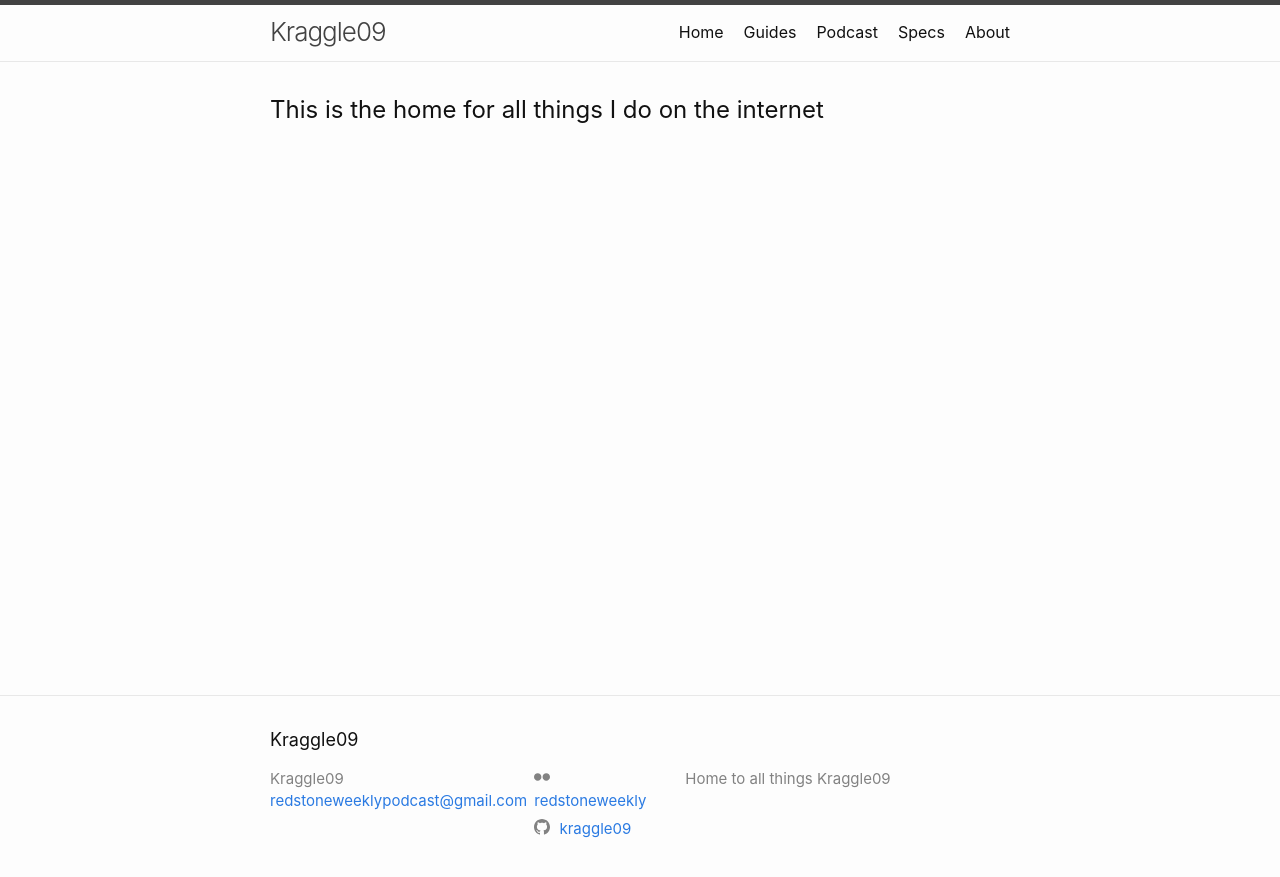
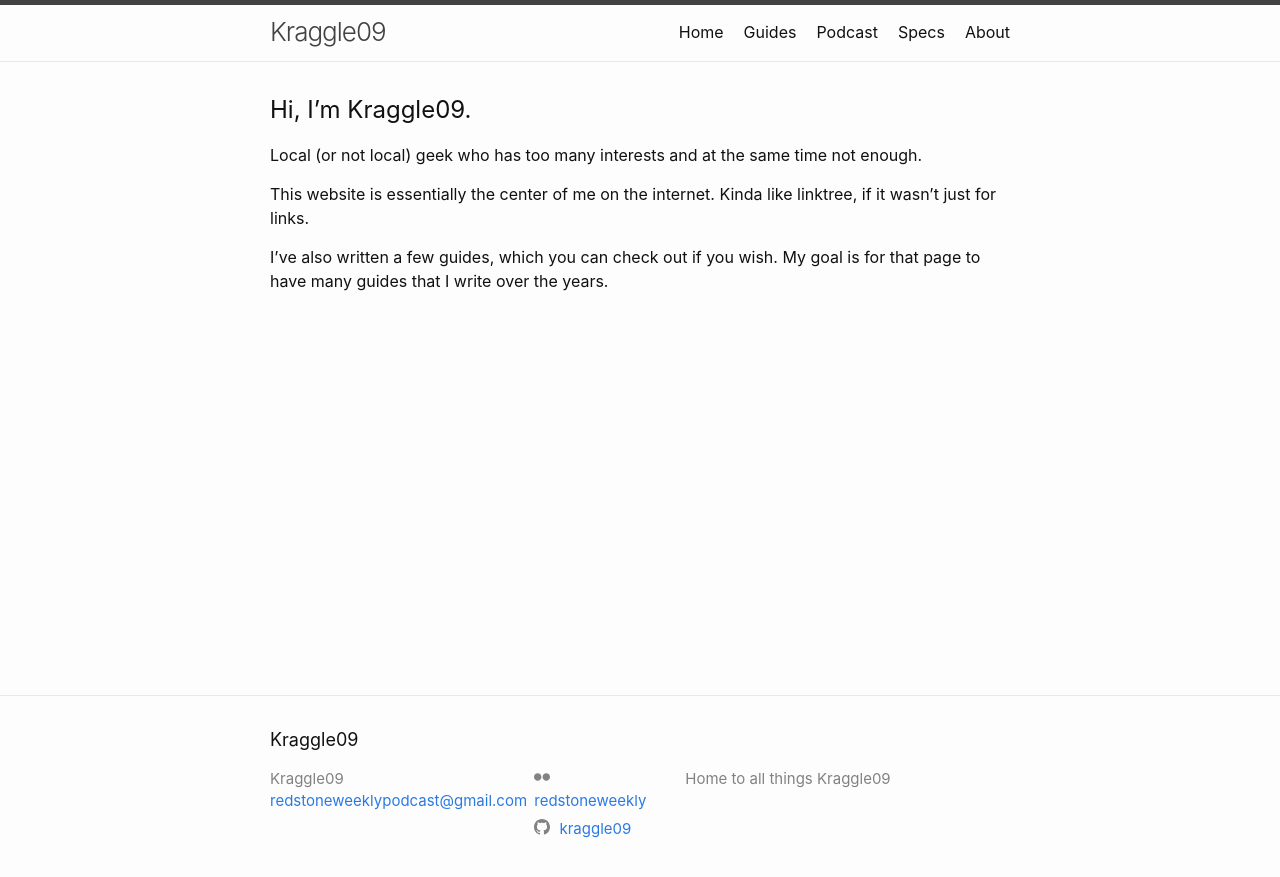
Before and after one commit to Kraggle09/kraggle09.github.io, a Jekyll site: the page built from docs/index.markdown, in a window 1280 px wide. Shown: the top 877 px of the page. Built offline with Jekyll 4.4.1, drawn with Linux system fonts in a browser that asks for light colours.

Commit message:
Updated home page

```diff
--- a/docs/index.markdown
+++ b/docs/index.markdown
@@ -5,4 +5,10 @@
 layout: default
 title: Home
 ---
-## This is the home for all things I do on the internet
+## Hi, I'm Kraggle09.
+
+Local (or not local) geek who has too many interests and at the same time not enough.
+
+This website is essentially the center of me on the internet. Kinda like linktree, if it wasn't just for links.
+
+I've also written a few guides, which you can check out if you wish. My goal is for that page to have many guides that I write over the years.
```
